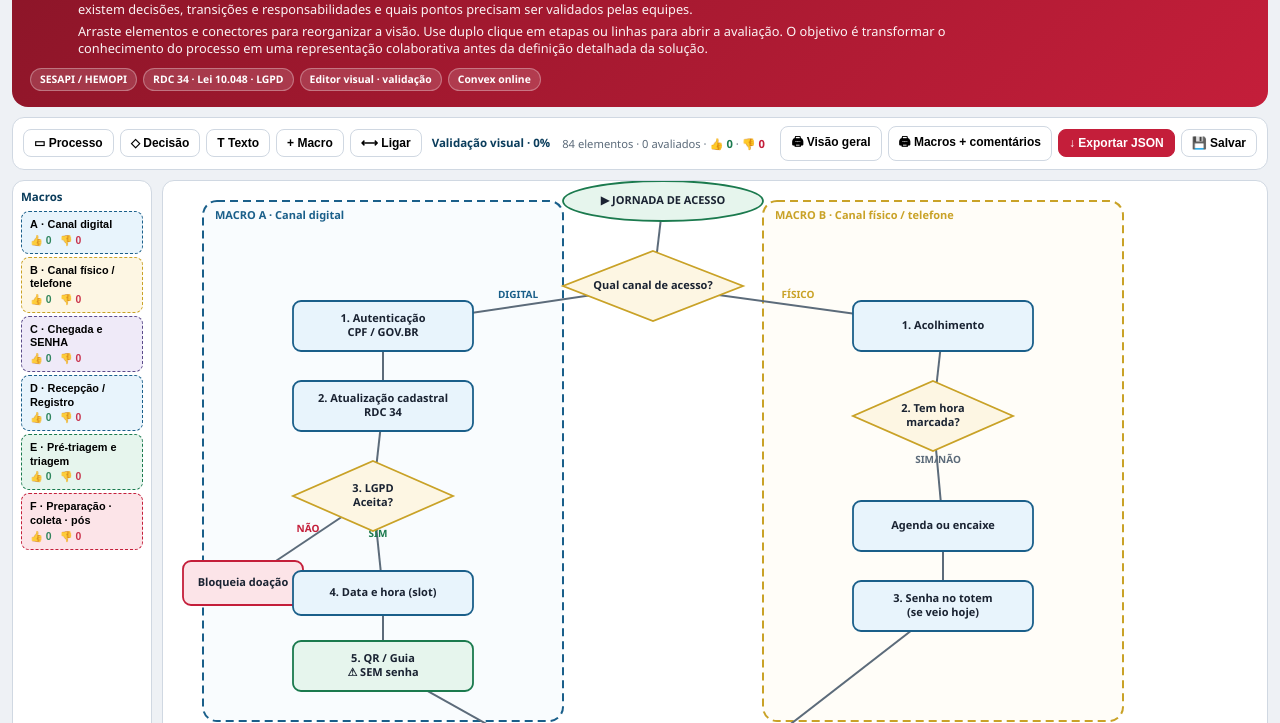
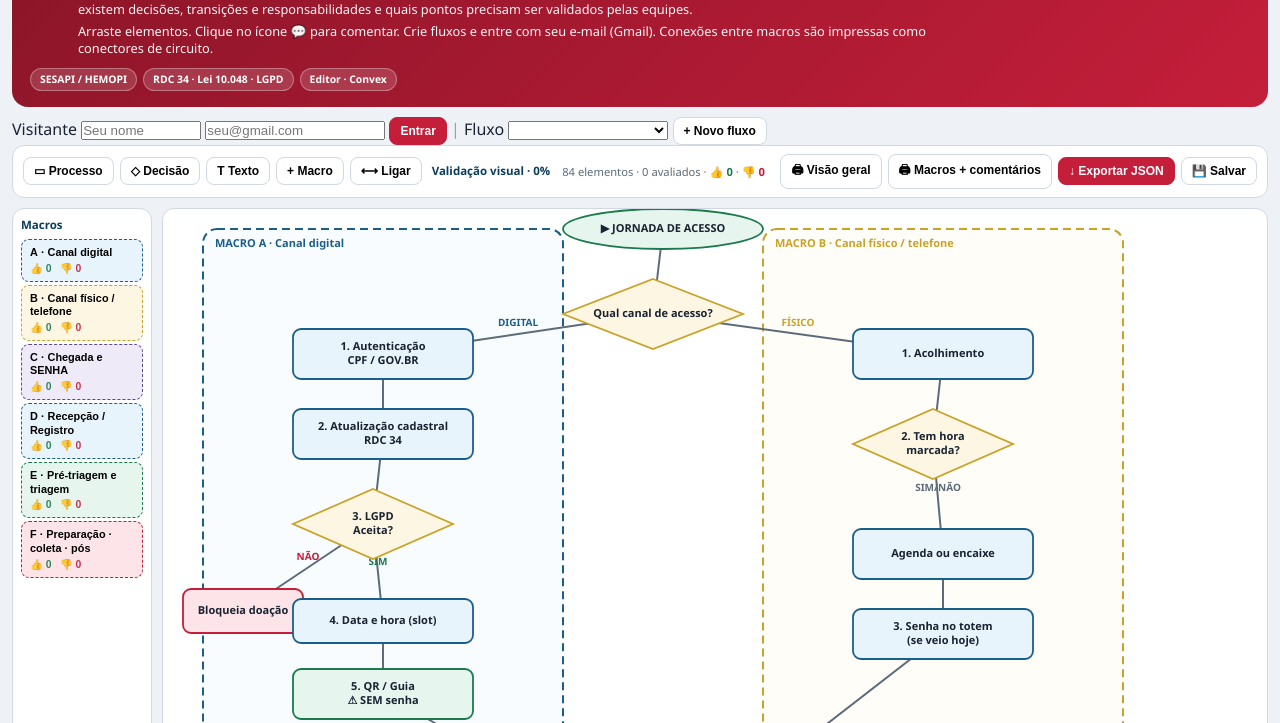
Before and after one commit to EngRocha1/lilac-brook-cedar-opal, a website: page index.html in a window 1280 px wide. Shown: the part 77-800 px from the top of the page. Drawn offline with Linux system fonts and the light colour scheme.

Commit message:
UI: conta e-mail, multi-fluxo, ícone 💬, impressão com módulo e conectores

```diff
--- a/index.html
+++ b/index.html
@@ -16,16 +16,27 @@
       <div>
         <h1>HEMOPI — Visão do fluxo</h1>
         <p class="tagline">Esta página apresenta uma visão visual e interativa do processo de hemoterapia, permitindo compreender como as etapas se relacionam, onde existem decisões, transições e responsabilidades e quais pontos precisam ser validados pelas equipes.</p>
-        <p class="tagline">Arraste elementos e conectores para reorganizar a visão. Use duplo clique em etapas ou linhas para abrir a avaliação. O objetivo é transformar o conhecimento do processo em uma representação colaborativa antes da definição detalhada da solução.</p>
+        <p class="tagline">Arraste elementos. Clique no ícone 💬 para comentar. Crie fluxos e entre com seu e-mail (Gmail). Conexões entre macros são impressas como conectores de circuito.</p>
       </div>
     </div>
     <div class="pills">
       <span class="pill">SESAPI / HEMOPI</span>
       <span class="pill">RDC 34 · Lei 10.048 · LGPD</span>
-      <span class="pill">Editor visual · validação</span>
-      <span class="pill">Convex online</span>
+      <span class="pill">Editor · Convex</span>
     </div>
   </header>
+
+  <div class="account-bar" id="accountBar">
+    <span id="userLabel" class="user">Visitante</span>
+    <input id="inName" type="text" placeholder="Seu nome" style="width:120px"/>
+    <input id="inEmail" type="email" placeholder="seu@gmail.com" style="width:180px"/>
+    <button type="button" class="btn pri" id="btnLogin">Entrar</button>
+    <button type="button" class="btn" id="btnLogout" style="display:none">Sair</button>
+    <span style="opacity:.4">|</span>
+    <label>Fluxo</label>
+    <select id="flowSelect" style="min-width:160px"></select>
+    <button type="button" class="btn" id="btnNewFlow">+ Novo fluxo</button>
+  </div>
 
   <div class="toolbar">
     <div class="tool-group">
@@ -64,7 +75,7 @@
 <div class="modal-bg" id="modalBg" onclick="if(event.target===this)closeModal()">
   <div class="modal" role="dialog" aria-modal="true">
     <div class="modal-h">
-      <span id="sideIco">📋</span>
+      <span id="sideIco">💬</span>
       <strong id="sideTitle">Avaliação</strong>
       <button type="button" class="x" onclick="closeModal()" aria-label="Fechar">×</button>
     </div>
```
